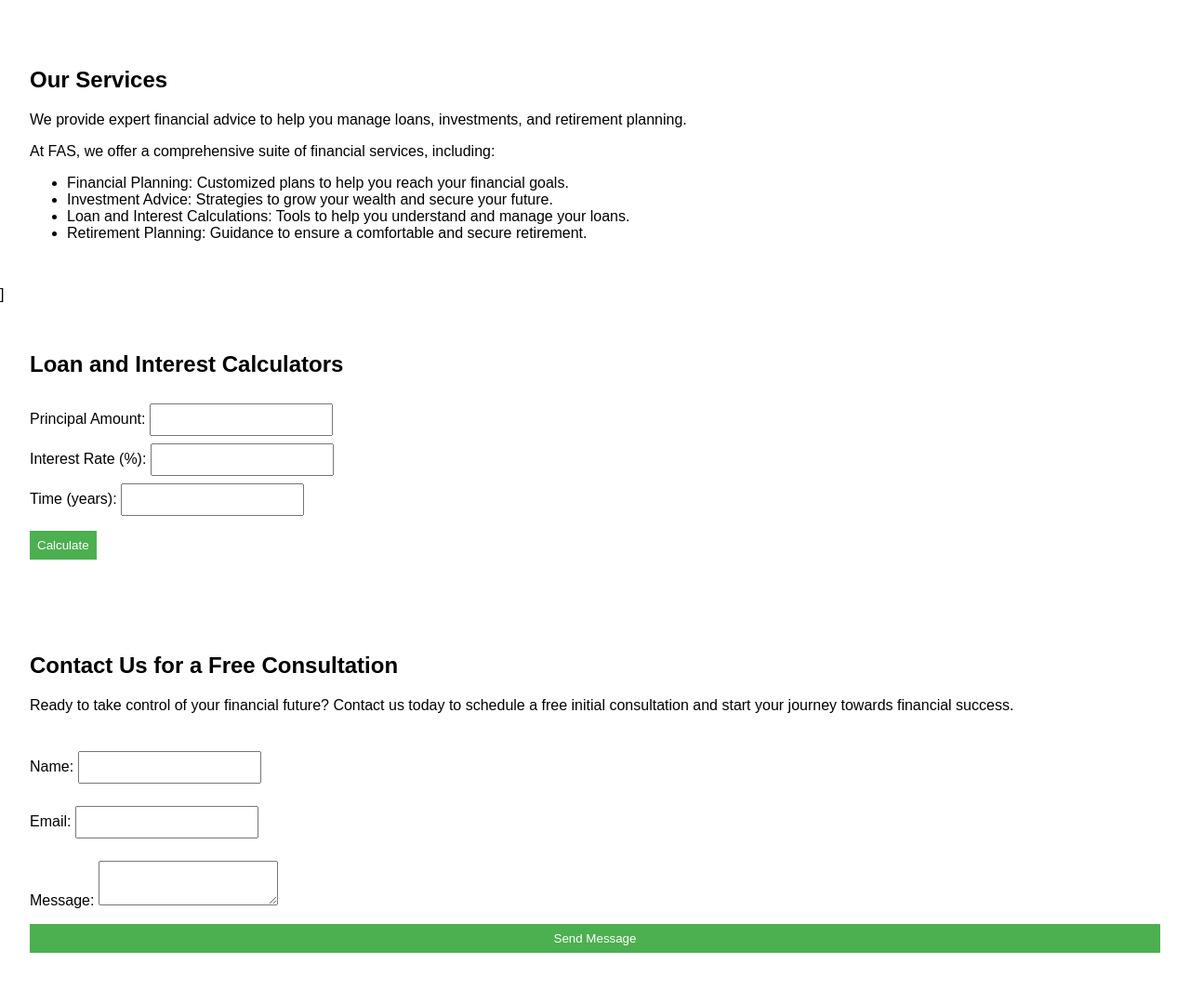
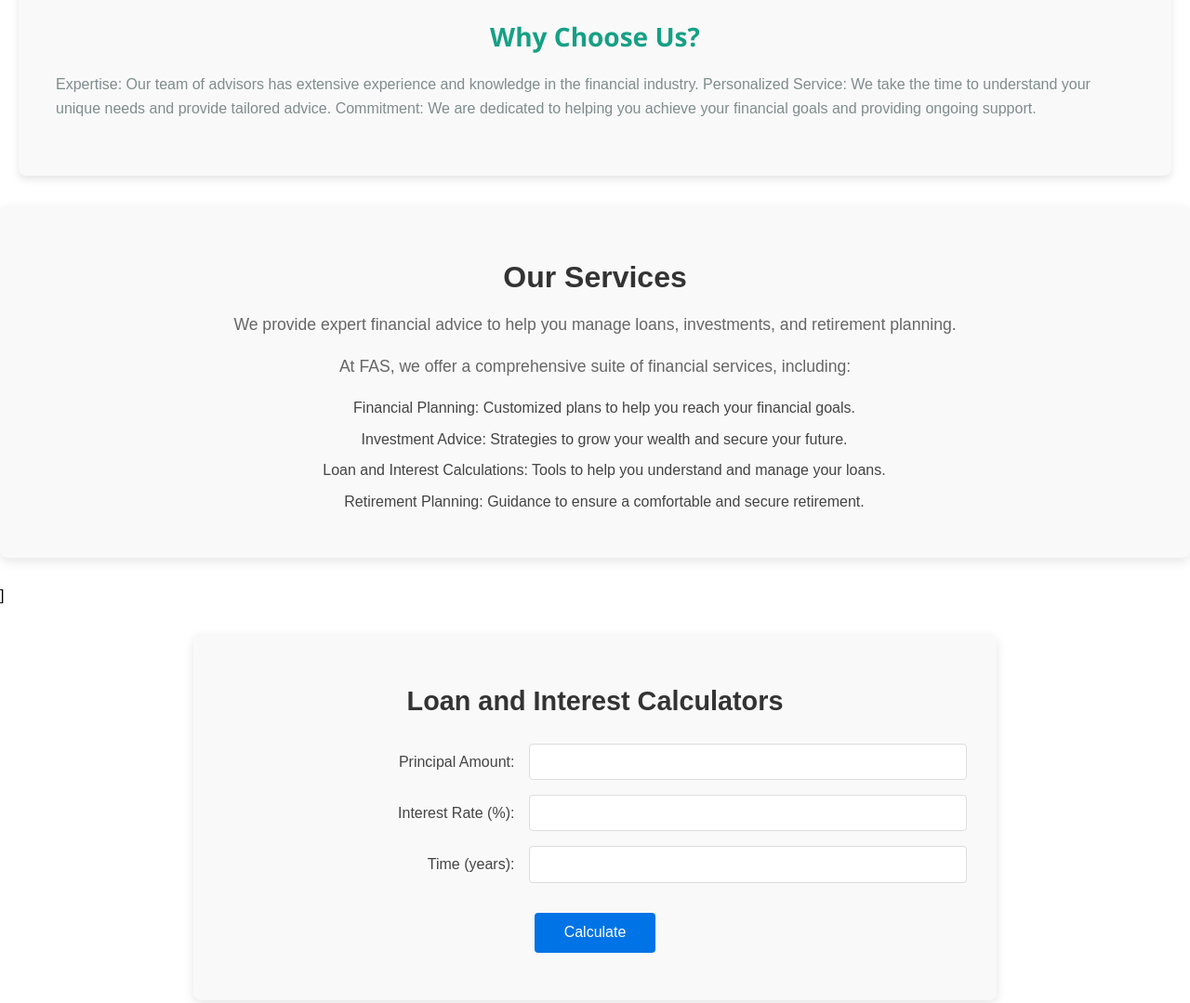
Before and after one commit to developer-anand/FAS, a plain HTML site: page index.html in a window 1280 px wide. Shown: the part 517-1596 px from the top of the page at 93% size. Drawn offline with Linux system fonts and the light colour scheme.

Commit message:
Update styles.css

```diff
--- a/styles.css
+++ b/styles.css
@@ -1,98 +1,3 @@
-/* Reset styling
-* {
-    margin: 0;
-    padding: 0;
-    box-sizing: border-box;
-}
-
-/* Body styling /
-body {
-    font-family: Arial, sans-serif;
-    color: #333;
-    line-height: 1.6;
-    background-color: #f4f4f9;
-    display: flex;
-    flex-direction: column;
-    align-items: center;
-}
-
-/* Header styling /
-header {
-    background: #0073e6;
-    color: white;
-    padding: 2em;
-    text-align: center;
-    width: 100%;
-}
-
-header h1 {
-    font-size: 2.5em;
-}
-
-/* Section styling /
-section {
-    padding: 2em;
-    width: 90%;
-    max-width: 800px;
-    text-align: center;
-    margin-top: 1em;
-    background-color: white;
-    border-radius: 8px;
-    box-shadow: 0 4px 8px rgba(0, 0, 0, 0.2);
-}
-
-/* Form styling /
-form label {
-    display: block;
-    margin: 1em 0;
-}
-
-form input, form textarea {
-    width: 100%;
-    padding: 0.5em;
-    margin-top: 0.5em;
-    border: 1px solid #ccc;
-    border-radius: 4px;
-}
-
-button {
-    padding: 0.7em 2em;
-    color: white;
-    background-color: #0073e6;
-    border: none;
-    border-radius: 4px;
-    cursor: pointer;
-    transition: background-color 0.3s;
-}
-
-button:hover {
-    background-color: #005bb5;
-}
-
-/* Footer styling /
-footer {
-    text-align: center;
-    padding: 1em;
-    width: 100%;
-    background: #0073e6;
-    color: white;
-    margin-top: 2em;
-}
-
-/* Animation effects /
-section {
-    opacity: 0;
-    transform: translateY(20px);
-}
-
-section.show {
-    opacity: 1;
-    transform: translateY(0);
-    transition: opacity 0.6s ease, transform 0.6s ease;
-} */
-/* styles.css */
-
-
 body {
     font-family: Arial, sans-serif;
     margin: 0;
@@ -122,36 +27,299 @@ nav ul li a {
     text-decoration: none;
 }
 
+
+
 section {
-    padding: 2rem;
+    padding: 2em;
+    text-align: center;
+    margin-top: 1em;
+    background-color: white;
+    border-radius: 8px;
+    box-shadow: 0 4px 8px rgba(0, 0, 0, 0.2);
 }
 
-form {
+
+#home {
+    background-color: #f9f9f9;
+    padding: 40px;
+    border-radius: 8px;
+    box-shadow: 0 4px 8px rgba(0, 0, 0, 0.1);
+    margin: 20px;
+    font-family: 'Arial', sans-serif;
+}
+
+#home h1, #home h2 {
+    font-family: 'Segoe UI', Tahoma, Geneva, Verdana, sans-serif;
+    color: #2c3e50;
+    text-align: center;
+    margin-bottom: 20px;
+}
+
+#home h1 {
+    font-size: 36px;
+    font-weight: 700;
+}
+
+#home h2 {
+    font-size: 28px;
+    font-weight: 600;
+    color: #16a085;
+}
+
+
+#home p {
+    font-size: 16px;
+    color: #7f8c8d;
+    line-height: 1.6;
+    margin-bottom: 20px;
+    text-align: center;
+}
+
+
+#home .content-container {
     display: flex;
     flex-direction: column;
+    align-items: center;
+    justify-content: center;
 }
 
-form label {
-    margin-top: 1rem;
+#home .content-container p {
+    max-width: 800px;
+    text-align: justify;
+    margin: 0 20px 20px;
 }
 
-form input, form textarea {
-    padding: 0.5rem;
-    margin-top: 0.5rem;
+
+@media (min-width: 768px) {
+    #home .content-container {
+        flex-direction: row;
+        gap: 30px;
+    }
+
+    #home p {
+        text-align: left;
+    }
 }
 
-form button {
-    margin-top: 1rem;
-    padding: 0.5rem;
-    background-color: #4CAF50;
-    color: white;
-    border: none;
-    cursor: pointer;
+
+#services {
+    padding: 2em;
+    margin: 2em auto;
+    background-color: #f9f9f9;
+    border-radius: 8px;
+    box-shadow: 0 4px 12px rgba(0, 0, 0, 0.1);
+    text-align: center;
 }
 
-form button:hover {
-    background-color: #45a049;
+#services h2 {
+    font-size: 2em;
+    color: #333;
+    margin-bottom: 0.5em;
 }
+
+#services p {
+    color: #666;
+    font-size: 1.1em;
+    line-height: 1.6;
+    margin-bottom: 1em;
+}
+
+/* List Styling */
+#services ul {
+    list-style-type: disc;
+    padding-left: 20px;
+    text-align: center;
+    margin-top: 1em;
+}
+
+#services li {
+    font-size: 1em;
+    color: #444;
+    line-height: 1.6;
+    margin-bottom: 0.5em;
+    text-align: center;
+    list-style: none;
+}
+
+
+#services ul li::marker {
+    color: #0073e6;
+    font-size: 1.2em;
+}
+
+
+
+section {
+    opacity: 0;
+    transform: translateY(20px);
+}
+
+section.show {
+    opacity: 1;
+    transform: translateY(0);
+    transition: opacity 0.9s ease, transform 0.9s ease;
+}
+
+
+#calculators {
+    padding: 2em;
+    max-width: 50rem;
+    margin: 2em auto;
+    background-color: #f9f9f9;
+    border-radius: 8px;
+    box-shadow: 0 4px 12px rgba(0, 0, 0, 0.1);
+    text-align: center;
+}
+
+#calculators h2 {
+    font-size: 1.8em;
+    color: #333;
+    margin-bottom: 1em;
+}
+
+
+#loanCalculator {
+    display: flex;
+    flex-direction: column;
+    gap: 1em;
+    align-items: flex-start;
+}
+
+
+#loanCalculator label {
+    font-size: 1em;
+    color: #444;
+    width: 40%;
+    text-align: right;
+    margin-right: 1em;
+}
+
+#loanCalculator .form-group {
+    display: flex;
+    align-items: center;
+    width: 100%;
+}
+
+#loanCalculator input[type="number"] {
+    width: 60%;
+    padding: 0.6em;
+    font-size: 1em;
+    border: 1px solid #ddd;
+    border-radius: 4px;
+    box-sizing: border-box;
+    transition: border-color 0.3s;
+}
+
+#loanCalculator input[type="number"]:focus {
+    border-color: #0073e6;
+    outline: none;
+}
+
+
+#loanCalculator .button-container {
+    width: 100%;
+    display: flex;
+    justify-content: center;
+}
+
+#loanCalculator button {
+    padding: 0.8em 2em;
+    font-size: 1em;
+    color: #fff;
+    background-color: #0073e6;
+    border: none;
+    border-radius: 4px;
+    cursor: pointer;
+    margin-top: 1em;
+    transition: background-color 0.3s;
+}
+
+#loanCalculator button:hover {
+    background-color: #005bb5;
+}
+
+
+#result {
+    font-size: 1.2em;
+    color: #333;
+    margin-top: 1em;
+}
+
+
+
+#contact {
+    padding: 3em;
+    background-color: #f9f9f9;
+    border-radius: 8px;
+    box-shadow: 0 4px 12px rgba(0, 0, 0, 0.1);
+    max-width: 50rem;
+    margin: 2em auto;
+    text-align: center;
+}
+
+#contact h2 {
+    font-size: 2em;
+    color: #333;
+    margin-bottom: 0.5em;
+}
+
+#contact p {
+    color: #666;
+    font-size: 1.1em;
+    margin-bottom: 1.5em;
+    line-height: 1.6;
+}
+
+
+#contactForm {
+    display: flex;
+    flex-direction: column;
+    gap: 1em;
+    text-align: left;
+}
+
+#contactForm label {
+    font-size: 1em;
+    color: #444;
+}
+
+#contactForm input[type="text"],
+#contactForm input[type="email"],
+#contactForm textarea {
+    width: 100%;
+    padding: 0.8em;
+    font-size: 1em;
+    border: 1px solid #ddd;
+    border-radius: 5px;
+    box-sizing: border-box;
+    transition: border-color 0.3s;
+    background-color: #fff;
+}
+
+#contactForm input[type="text"]:focus,
+#contactForm input[type="email"]:focus,
+#contactForm textarea:focus {
+    border-color: #0073e6;
+    outline: none;
+}
+
+
+#contactForm button {
+    padding: 0.8em 2em;
+    font-size: 1em;
+    color: #fff;
+    background-color: #0073e6;
+    border: none;
+    border-radius: 5px;
+    cursor: pointer;
+    transition: background-color 0.3s;
+}
+
+#contactForm button:hover {
+    background-color: #005bb5;
+}
+
+
 
 footer {
     text-align: center;
@@ -162,22 +330,10 @@ footer {
     margin-top: 2em;
 }
 
+
 @media (max-width: 600px) {
     nav ul li {
         display: block;
         margin: 0.5rem 0;
     }
 }
-
-
-/* Add this to styles.css */
-section {
-    opacity: 0;
-    transform: translateY(50px);
-    transition: opacity 0.5s ease-out, transform 0.5s ease-out;
-}
-
-section.active {
-    opacity: 1;
-    transform: translateY(0);
-}
```
